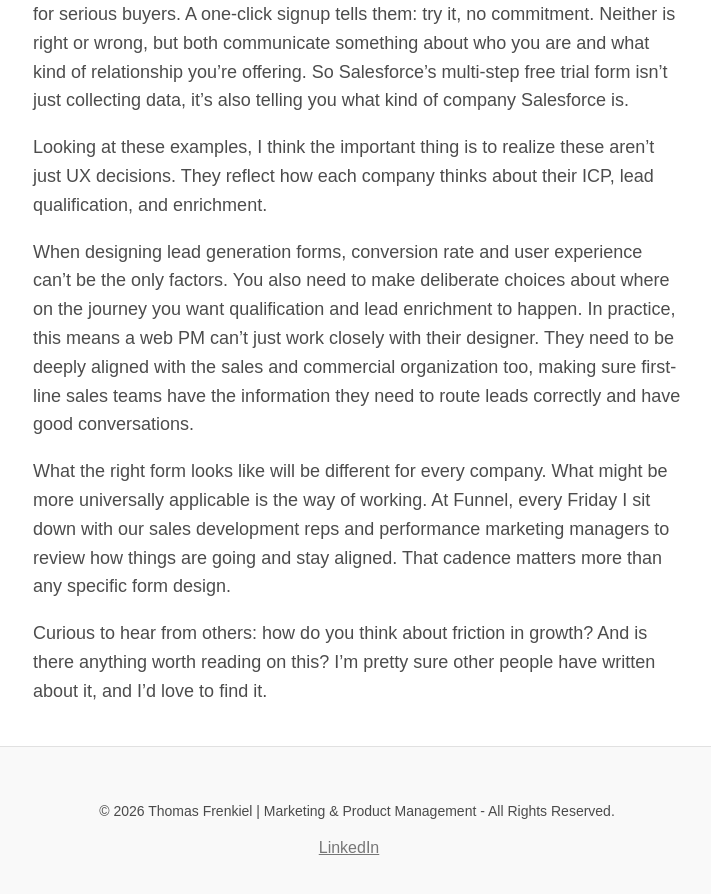
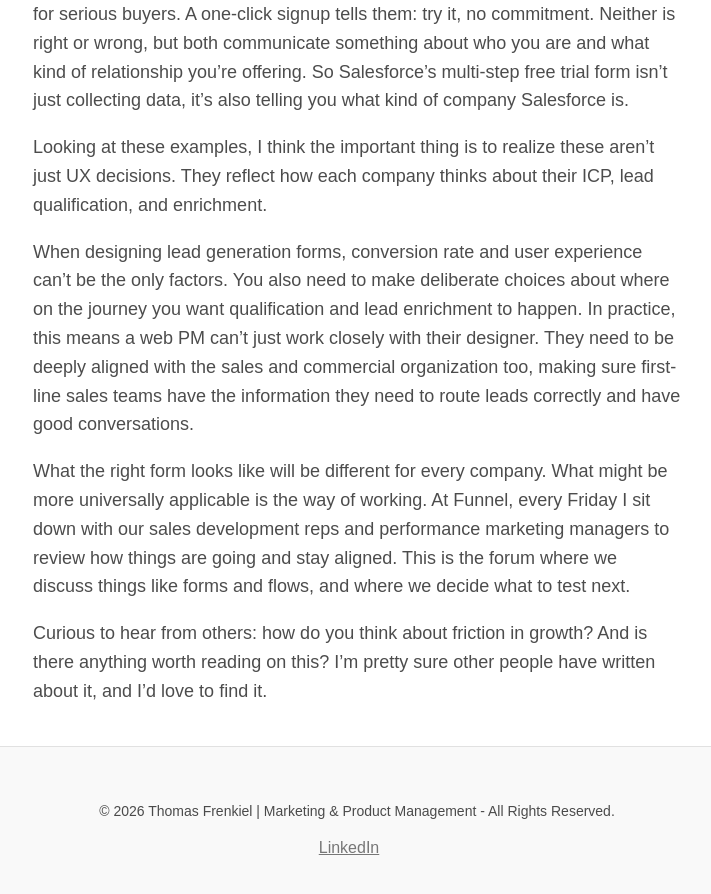
Before and after one commit to tfrenkiel040/website, a Jekyll site: the page built from _posts/2026-03-24-growth-is-about-friction.md, in a window 1280 px wide and 900 px high, scrolled down 5412 px. Shown: the top 894 px of the window, without its empty margins (283-994 px from the left). Built offline with Jekyll 4.4.1, drawn with Linux system fonts in a browser that asks for light colours.

Commit message:
small change

```diff
--- a/_posts/2026-03-24-growth-is-about-friction.md
+++ b/_posts/2026-03-24-growth-is-about-friction.md
@@ -84,6 +84,6 @@ Looking at these examples, I think the important thing is to realize these aren'
 When designing lead generation forms, conversion rate and user experience can't be the only factors. You also need to make deliberate choices about where on the journey you want qualification and lead enrichment to happen. In practice, this means a web PM can't just work closely with their designer. They need to be deeply aligned with the sales and commercial organization too, making sure first-line sales teams have the information they need to route leads correctly and have good conversations.
 
 
-What the right form looks like will be different for every company. What might be more universally applicable is the way of working. At Funnel, every Friday I sit down with our sales development reps and performance marketing managers to review how things are going and stay aligned. That cadence matters more than any specific form design.
+What the right form looks like will be different for every company. What might be more universally applicable is the way of working. At Funnel, every Friday I sit down with our sales development reps and performance marketing managers to review how things are going and stay aligned. This is the forum where we discuss things like forms and flows, and where we decide what to test next.
 
 Curious to hear from others: how do you think about friction in growth? And is there anything worth reading on this? I'm pretty sure other people have written about it, and I'd love to find it.
```
Also changed, not shown: 1 other file.
